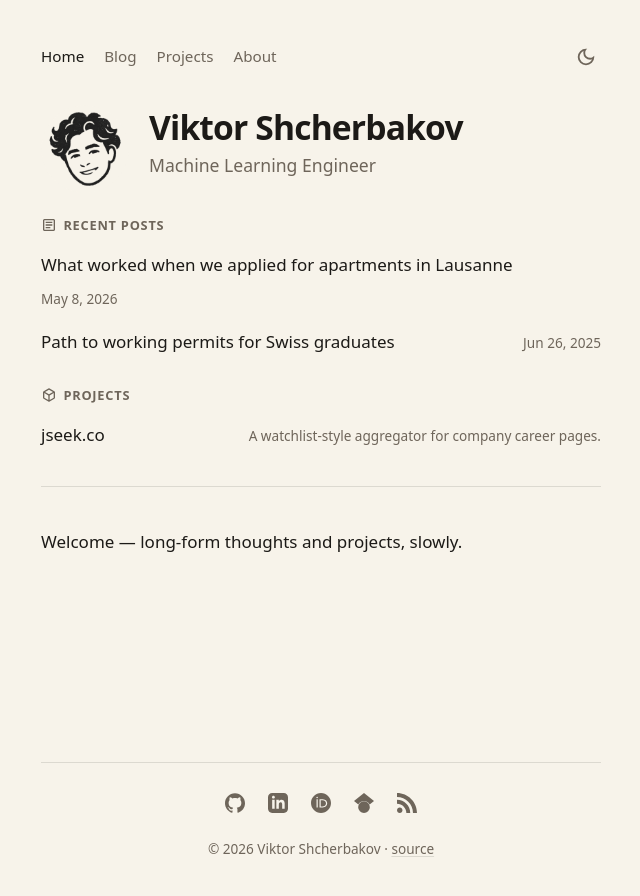
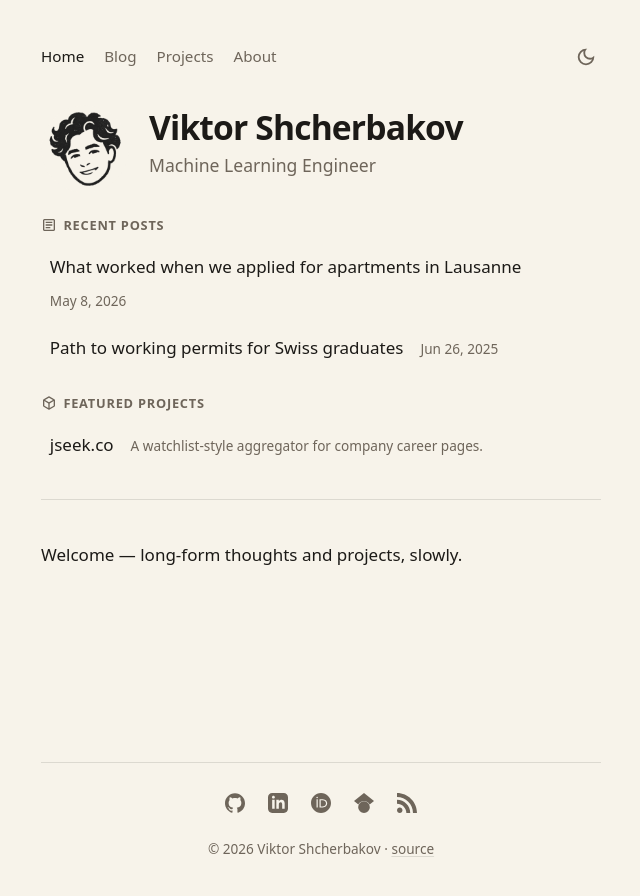
Before and after one commit to viktor-shcherb/viktor-shcherb.github.io, a Jekyll site: the page built from index.md, in a window 1280 px wide. Shown: the top 896 px of the page, without its empty margins (319-959 px from the left). Built offline with Jekyll 4.4.1, drawn with Linux system fonts in a browser that asks for light colours.

Commit message:
Project cards + full-row hover on home + steeper blog gradient (#76)
/projects/ entries are now cards
- Surface background, 8px radius, soft shadow, hover lift +
  enlarged shadow.
- Logo sits at the card's top-left (was inline next to the title).
  Override .post-content img { margin: 1.4em auto } with a more
  specific .post-content .project-card-logo rule so the icon stays
  put instead of being auto-centred.
- Drop the row-with-borders layout in favour of the card visual.

Home: full-row hover on Recent posts and Featured projects
- Each row is now a single <a class="posts-feed-row"> wrapping the
  title and the metadata. Hover/focus highlights the whole row with
  --surface backing and a small radius; title shifts to --accent.
- Negative horizontal margin on .posts-feed lets the highlight
  extend slightly past the column edge so the row reads as a
  distinct hit-target.
- Rename "Projects" heading on the home page to "Featured projects".

Blog archive gradient
- Steeper opacity ramp: solid var(--bg) up to 45 %, transitions to
  60 %-opaque around 65 %, fully transparent by 80 %. Padding-top
  trimmed from 5.5 to 4.5 rem. More of the cover image stays
  visible above the panel; the text behind the opaque section
  still reads clearly.

```diff
--- a/_includes/critical.css
+++ b/_includes/critical.css
@@ -147,27 +147,33 @@
 .posts-feed {
   list-style: none;
   padding: 0;
-  margin: 0;
+  margin: 0 -0.55rem;
   display: flex;
   flex-direction: column;
-  gap: 0.15em;
+  gap: 0;
 }
-.posts-feed li {
+.posts-feed li { display: block; padding: 0; margin: 0; }
+.posts-feed-row,
+.posts-feed-row:visited {
   display: flex;
   flex-wrap: wrap;
   align-items: baseline;
   justify-content: space-between;
   gap: 0.5em 1em;
-  padding: 0.2em 0;
-}
-.posts-feed a,
-.posts-feed a:visited {
+  padding: 0.4rem 0.55rem;
+  border-radius: 6px;
   color: var(--text);
   text-decoration: none;
-  font-weight: 500;
+  transition: background-color .15s ease;
 }
-.posts-feed a:hover,
-.posts-feed a:focus-visible { color: var(--accent); }
+.posts-feed-row:hover,
+.posts-feed-row:focus-visible {
+  background: var(--surface);
+  color: var(--text);
+}
+.posts-feed-title { font-weight: 500; }
+.posts-feed-row:hover .posts-feed-title,
+.posts-feed-row:focus-visible .posts-feed-title { color: var(--accent); }
 .posts-feed time {
   font-size: 0.85rem;
   color: var(--text-muted);
--- a/_layouts/default.html
+++ b/_layouts/default.html
@@ -93,10 +93,12 @@
             {%- assign recent = site.posts | where_exp: "p", "p.hidden != true" -%}
             {%- for post in recent limit:5 -%}
               <li>
-                <a href="{{ post.url | relative_url }}">{{ post.title }}</a>
-                <time datetime="{{ post.date | date_to_xmlschema }}">
-                  {{ post.date | date: "%b %-d, %Y" }}
-                </time>
+                <a class="posts-feed-row" href="{{ post.url | relative_url }}">
+                  <span class="posts-feed-title">{{ post.title }}</span>
+                  <time datetime="{{ post.date | date_to_xmlschema }}">
+                    {{ post.date | date: "%b %-d, %Y" }}
+                  </time>
+                </a>
               </li>
             {%- endfor -%}
             </ul>
@@ -109,14 +111,16 @@
                 <svg class="heading-icon" viewBox="0 -960 960 960" width="14" height="14" fill="currentColor" aria-hidden="true">
                   <path d="M440-183v-274L200-596v274l240 139Zm80 0 240-139v-274L520-457v274ZM480-526l237-137-237-137-237 137 237 137ZM160-252q-19-11-29.5-29T120-321v-318q0-22 10.5-40t29.5-29l280-161q19-11 40-11t40 11l280 161q19 11 29.5 29t10.5 40v318q0 22-10.5 40T800-252L520-91q-19 11-40 11t-40-11L160-252Zm320-228Z"/>
                 </svg>
-                Projects
+                Featured projects
               </h2>
 
               <ul class="posts-feed">
               {%- for p in featured_projects -%}
                 <li>
-                  <a href="{{ p.url | relative_url }}">{{ p.title }}</a>
-                  <span class="project-tagline">{{ p.tagline }}</span>
+                  <a class="posts-feed-row" href="{{ p.url | relative_url }}">
+                    <span class="posts-feed-title">{{ p.title }}</span>
+                    <span class="project-tagline">{{ p.tagline }}</span>
+                  </a>
                 </li>
               {%- endfor -%}
               </ul>
--- a/assets/css/_base.scss
+++ b/assets/css/_base.scss
@@ -293,13 +293,15 @@
 .archive-entry-content {
   position: absolute;
   inset: auto 0 0 0;
-  padding: 5.5rem 1.4rem 1.3rem;
+  padding: 4.5rem 1.4rem 1.3rem;
+  /* Solid behind the text, then a steep ramp to transparent so most of
+     the cover stays visible above the panel. */
   background: linear-gradient(
     to top,
     var(--bg) 0%,
-    color-mix(in srgb, var(--bg) 92%, transparent) 35%,
-    color-mix(in srgb, var(--bg) 50%, transparent) 70%,
-    transparent 100%
+    var(--bg) 45%,
+    color-mix(in srgb, var(--bg) 60%, transparent) 65%,
+    transparent 80%
   );
   color: var(--text);
   /* Restore type defaults that .archive-entry zeroed out for layout. */
@@ -330,7 +332,7 @@
 
 /* --- Home: featured projects compact list (mirrors recent posts) --- */
 .featured-projects { margin-top: 1.5rem; }
-.featured-projects .posts-feed li .project-tagline {
+.featured-projects .posts-feed-row .project-tagline {
   font-size: 0.85rem;
   color: var(--text-muted);
   white-space: normal;
@@ -339,50 +341,63 @@
   min-width: 0;
 }
 
-/* --- /projects/ listing --- */
+/* --- /projects/ listing as cards (icon stamped at top, text below) --- */
 .project-list {
   list-style: none;
   padding: 0;
   margin: 1.5rem 0 0;
 }
 .project-card {
-  margin: 0;
-  border-top: 1px solid var(--border);
+  margin: 0 0 1.25rem;
+  background: var(--surface);
+  border-radius: 8px;
+  box-shadow: 0 1px 2px rgba(0, 0, 0, .06);
+  transition: transform .25s ease, box-shadow .25s ease;
+  isolation: isolate;
+  will-change: transform;
 }
-.project-card:last-child { border-bottom: 1px solid var(--border); }
+.project-card:hover {
+  transform: translateY(-1px);
+  box-shadow: 0 4px 14px rgba(0, 0, 0, .12);
+}
 .project-card-link,
 .post-content .project-card-link,
 .post-content .project-card-link:visited {
-  display: flex;
-  gap: 1.25rem;
-  align-items: flex-start;
-  padding: 1.5rem 0;
+  display: block;
+  padding: 1.5rem;
   text-decoration: none;
   color: var(--text);
 }
 .project-card-link * { text-decoration: none !important; }
-.project-card-logo {
-  flex: 0 0 4.5rem;
-  width: 4.5rem;
-  height: 4.5rem;
+.project-card-logo,
+.post-content .project-card-logo {
+  width: 3.75rem;
+  height: 3.75rem;
   display: block;
+  /* override .post-content img { margin: 1.4em auto } so the icon
+     stays left-aligned at the card top instead of centring */
+  margin: 0 0 1.1rem;
+  border-radius: 0;
+  max-width: none;
 }
-.project-card-text { flex: 1 1 0; min-width: 0; }
+.project-card-text { min-width: 0; }
 .project-card-title {
   display: flex;
   align-items: baseline;
   gap: 0.6rem;
   flex-wrap: wrap;
-  font-size: 1.25rem;
+  font-size: 1.35rem;
   margin: 0 0 0.3rem;
-  line-height: 1.25;
+  line-height: 1.2;
+  letter-spacing: -0.015em;
   color: var(--text);
 }
-.project-card-link:hover .project-card-title { color: var(--accent); }
+.project-card:hover .project-card-title { color: var(--accent); }
 .project-card-tagline {
-  margin: 0 0 0.4rem;
+  margin: 0 0 0.5rem;
   color: var(--text);
-  font-size: 0.96rem;
+  font-size: 0.98rem;
+  line-height: 1.45;
 }
 .project-card-desc {
   margin: 0;
```
